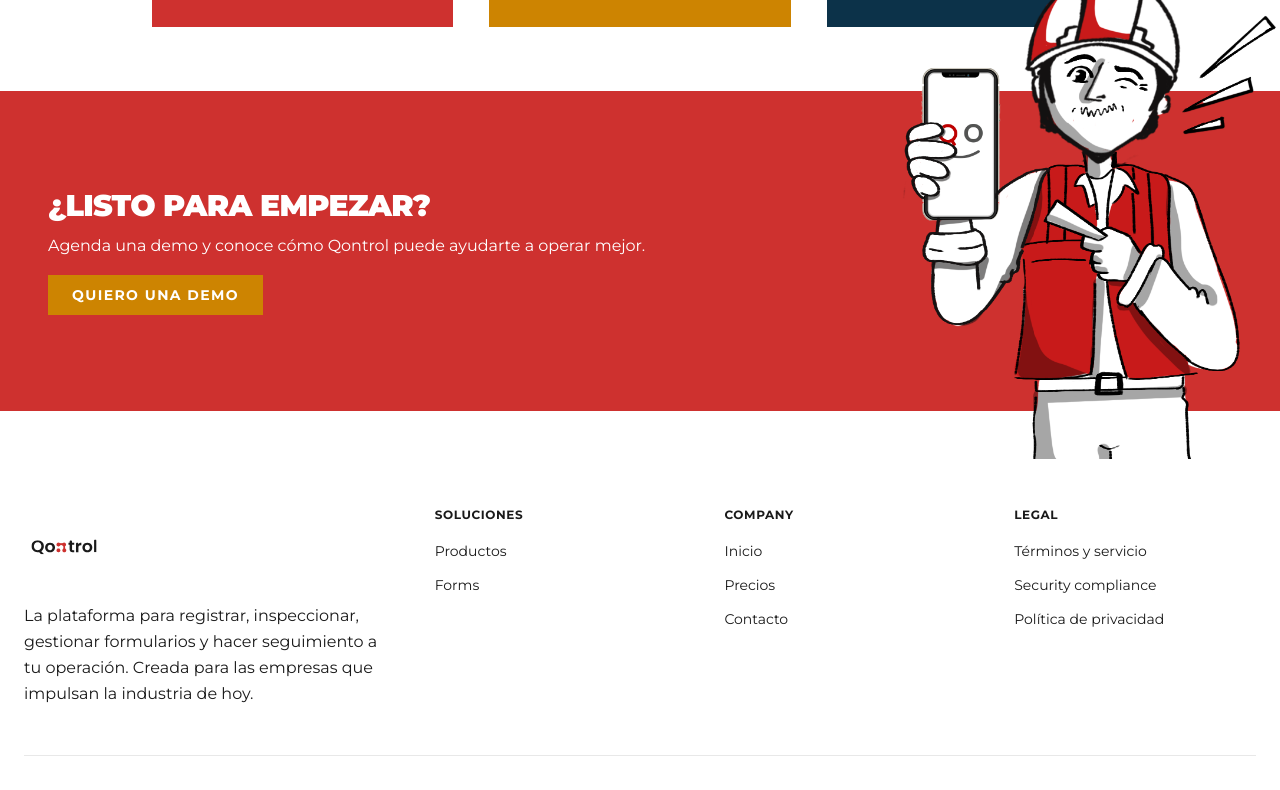
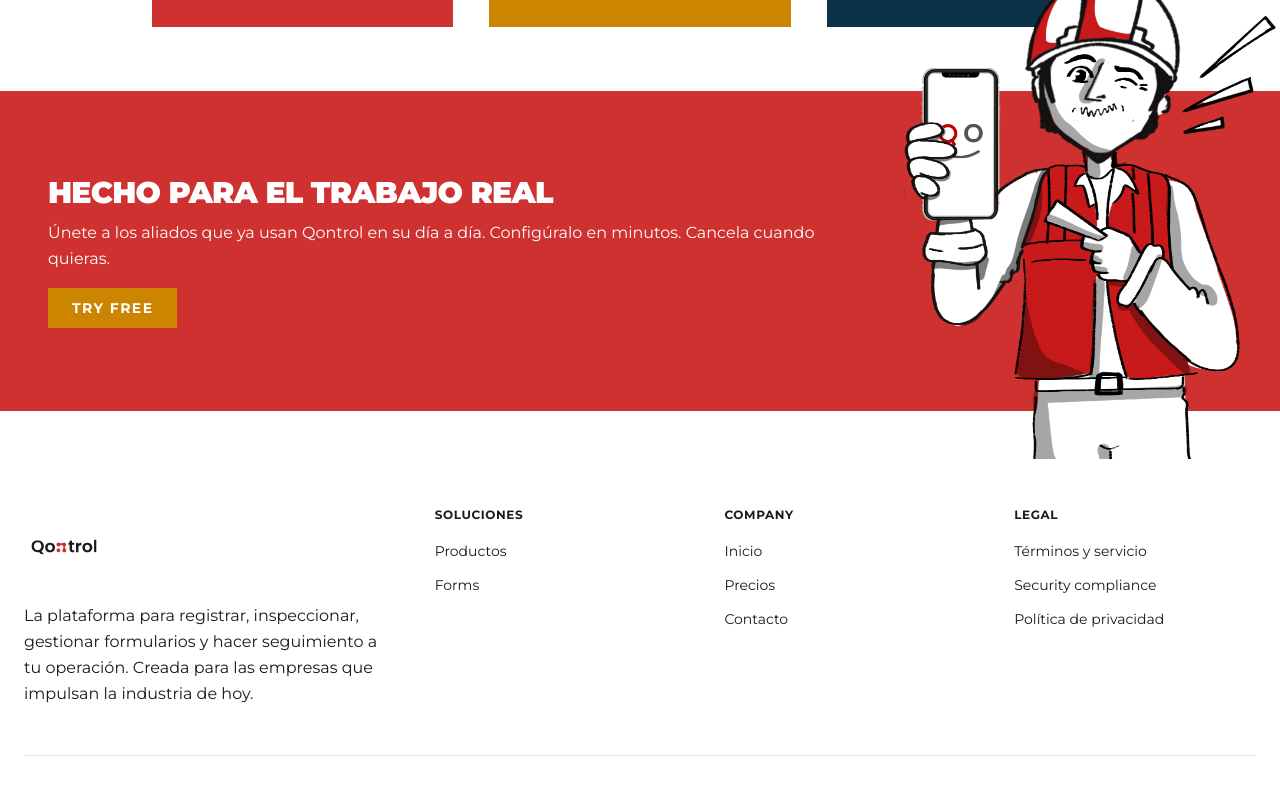
Before and after one commit to aldoeconomia/home, a Next.js app in the folder landing/: page / in a window 1280 px wide. Shown: the part 1377-2167 px from the top of the page. Built offline with nearby package versions, Linux system fonts and the light colour scheme.

Commit message:
keep working, modificaciones en pricing

```diff
--- a/landing/src/components/calltoaction.tsx
+++ b/landing/src/components/calltoaction.tsx
@@ -13,10 +13,10 @@
           {/* Contenido izquierdo */}
           <div className="flex-1 p-6 md:p-12 text-white z-10 flex flex-col justify-center pl-6 md:pl-12">
             <h2 className="text-2xl md:text-3xl font-black uppercase tracking-tight leading-tight mb-2">
-              ¿Listo para empezar?
+              Hecho para el trabajo real
             </h2>
             <p className="text-sm md:text-base mb-4 leading-relaxed">
-              Agenda una demo y conoce cómo Qontrol puede ayudarte a operar mejor.
+              Únete a los aliados que ya usan Qontrol en su día a día. Configúralo en minutos. Cancela cuando quieras.
             </p>
             <div className="w-fit">
               <Button
@@ -28,7 +28,7 @@
                   target="_blank"
                   rel="noopener noreferrer"
                 >
-                  Quiero una demo
+                  Try Free
                 </Link>
               </Button>
             </div>
--- a/landing/src/components/hero.tsx
+++ b/landing/src/components/hero.tsx
@@ -67,7 +67,7 @@
                       target="_blank"
                       rel="noopener noreferrer"
                   >
-                    Comenzar ahora <ArrowUpRight className="ml-2 h-5 w-5" />
+                    Try Free <ArrowUpRight className="ml-2 h-5 w-5" />
                   </Link>
                 </Button>
               </div>
--- a/landing/src/components/navbar.tsx
+++ b/landing/src/components/navbar.tsx
@@ -38,7 +38,7 @@
                     target="_blank"
                     rel="noopener noreferrer"
                 >
-                  Solicitar demo <ArrowUpRight />
+                  Try Free <ArrowUpRight />
                 </Link>
               </Button>
               <Button
--- a/landing/src/components/pricing.tsx
+++ b/landing/src/components/pricing.tsx
@@ -11,10 +11,10 @@
 
 const plans = [
   {
-    name: "Inicio",
-    price: 19,
+    name: "Free for Life",
+    price: 0,
     description:
-      "Obtén 20 retratos generados por IA con 2 estilos y filtros únicos.",
+      "Perfect for individuals getting started. No credit card required.",
     features: [
       "Tiempo de entrega: 5 horas",
       "20 retratos IA",
@@ -22,14 +22,14 @@
       "2 filtros a elegir",
       "2 créditos de retoque",
     ],
-    buttonText: "Comprar ahora",
+    buttonText: "Try Free",
   },
   {
-    name: "Avanzado",
-    price: 29,
+    name: "Primary",
+    price: 175,
     isRecommended: true,
     description:
-      "Obtén 50 retratos generados por IA con 5 estilos y filtros únicos.",
+      "The full Qontrol experience for professionals who want a true partner in their work.",
     features: [
       "Tiempo de entrega: 3 horas",
       "50 retratos IA",
@@ -37,14 +37,14 @@
       "5 filtros a elegir",
       "5 créditos de retoque",
     ],
-    buttonText: "Comprar ahora",
+    buttonText: "Try Free",
     isPopular: true,
   },
   {
-    name: "Premium",
-    price: 49,
+    name: "Corporate",
+    price: 450,
     description:
-      "Obtén 100 retratos generados por IA con 10 estilos y filtros únicos.",
+      "For growing teams that want shared intelligence, role-based access, and centralized control.",
     features: [
       "Tiempo de entrega: 1 hora",
       "100 retratos IA",
@@ -52,7 +52,7 @@
       "10 filtros a elegir",
       "10 créditos de retoque",
     ],
-    buttonText: "Comprar ahora",
+    buttonText: "Try Free",
   },
 ];
 
```
